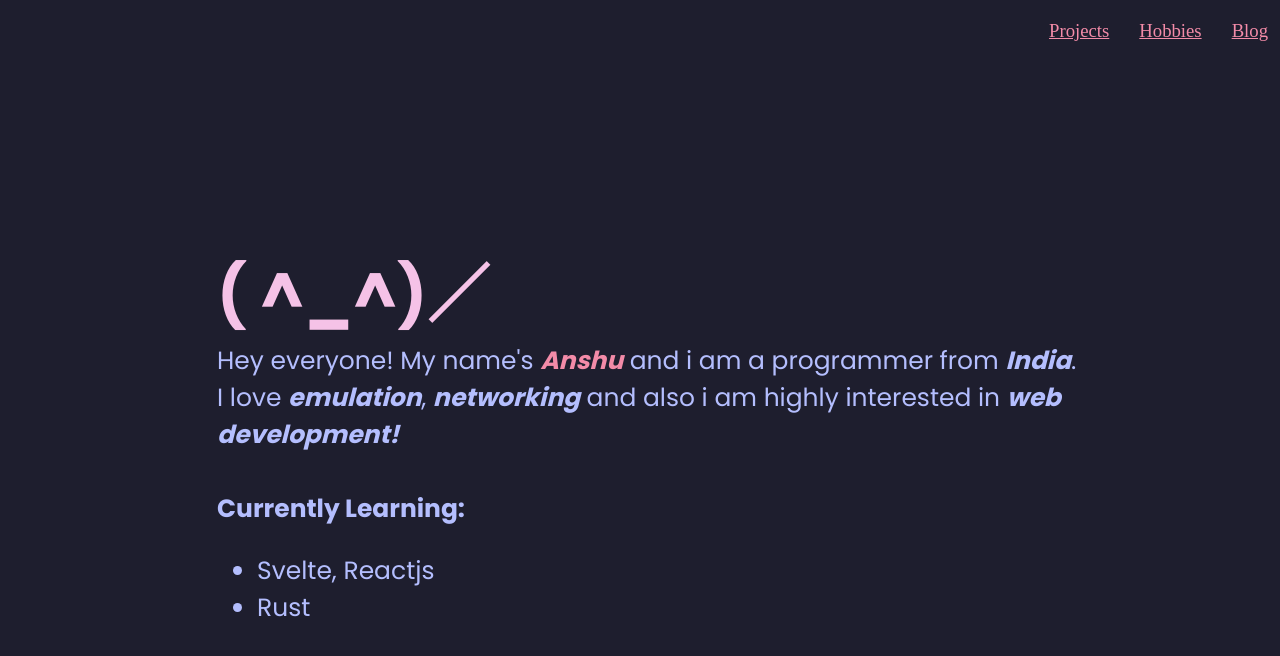
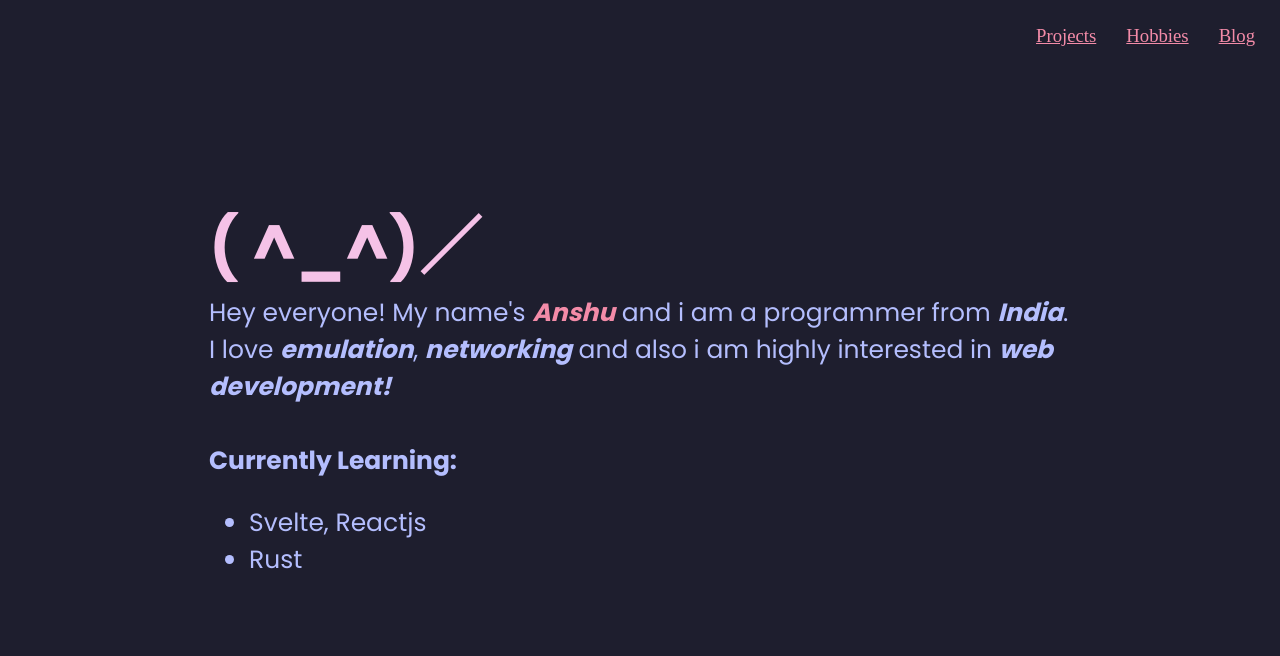
Before and after one commit to mooncell07/site, a SvelteKit app: page / in a window 1280 px wide. Shown: the top 656 px of the page. Built offline with nearby package versions, Linux system fonts and the light colour scheme; a web font is replaced by a local one.

Commit message:
fix: properly center text, navbar position and remove unnecessary scrollbars

```diff
--- a/src/routes/+page.svelte
+++ b/src/routes/+page.svelte
@@ -4,6 +4,15 @@
     }
     anshu:before {
       content: "Anshu";
+    }
+
+    :global(body) {
+      display: flex;
+      flex-direction: column;
+      height: 100%;
+      align-items: center;
+      justify-content: center;
+      margin: 0;
     }
 </style>
 
--- a/static/stylesheets/style.css
+++ b/static/stylesheets/style.css
@@ -1,16 +1,12 @@
 html {
   width: 100%;
   height: 100%;
-
 }
 
 body {
   background-color: #1e1e2e;
   flex-wrap: wrap;
   font-family: Poppins;
-    width: 100%;
-    height: 100%;
-
 }
 
 a:link {
@@ -49,13 +45,11 @@ emph {
   align-items: center;
   flex-direction: column;
   font-size: calc(1.2vw + 1.2vh);
-
 }
 
 .home-text {
   overflow: hidden;
   max-width: 55ch;
-    padding-top: 1%;
 }
 
 .navbar {
@@ -64,10 +58,9 @@ emph {
   justify-content: flex-end;
   font-size: calc(0.9vw + 0.9vh);
   gap: 30px;
-    margin-top: 20px;
-    margin-right: 20px;
-
-
+  position: absolute;
+  right: 25px;
+  top: 25px;
 }
 
 .error-content {
```
Lines whose indentation alone changed are shown as unchanged.
